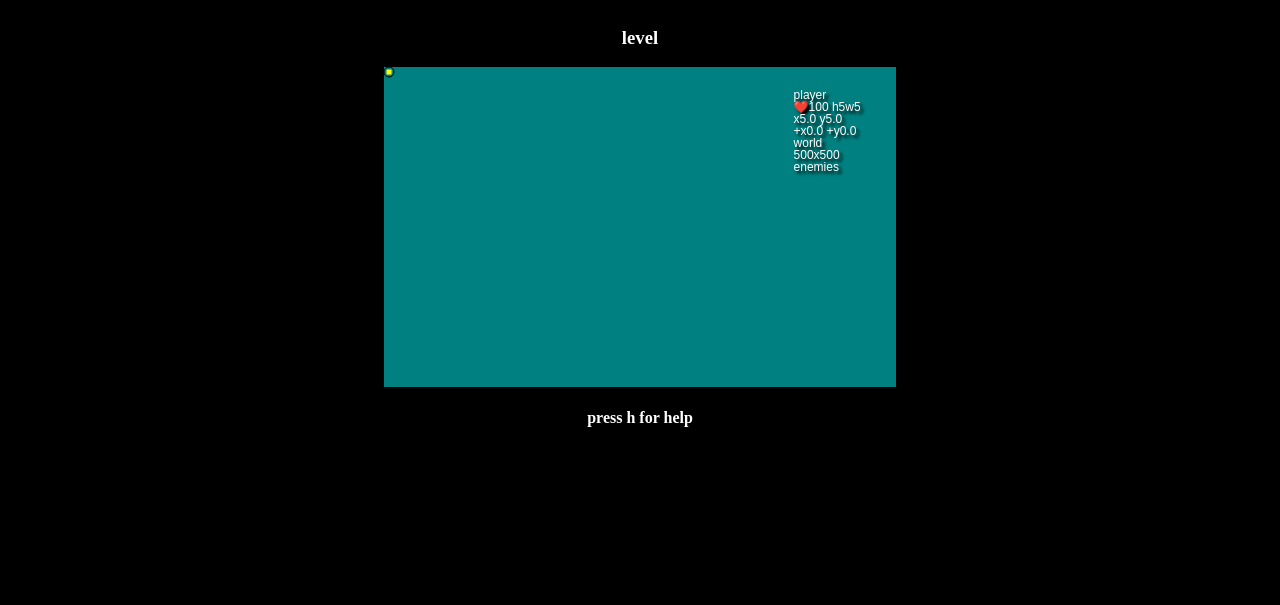
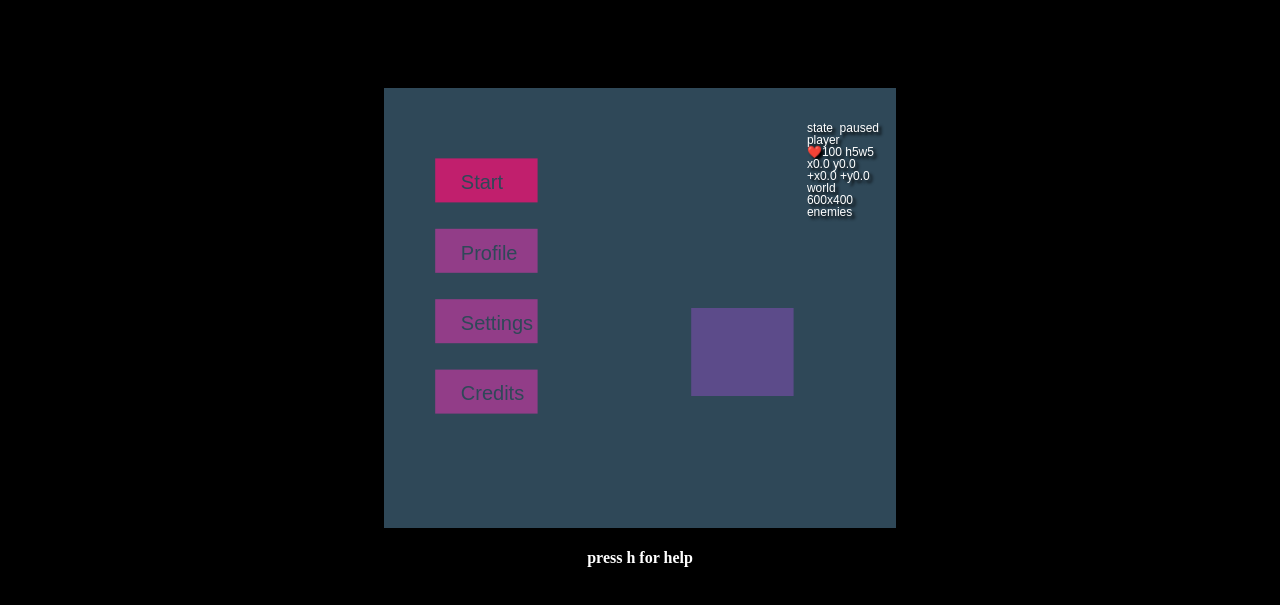
Before and after one commit to vaernion/crimsonstate, a website built with webpack: page public/index.html in a window 1280 px wide. Shown: the top 605 px of the page. Built offline with nearby package versions, Linux system fonts and the light colour scheme.

Commit message:
menu system, pausing, restart, lots of tweaks

```diff
--- a/public/index.html
+++ b/public/index.html
@@ -12,8 +12,6 @@
       <!-- <h2>Crimsonstate</h2> -->
     </header>
     <main id="main">
-      <h3>level</h3>
-      <div id="input-display"></div>
       <canvas id="game-canvas"></canvas>
       <div id="help">
         <h4 id="help-clue">press h for help</h4>
@@ -22,14 +20,16 @@
             <li>esc: pause</li>
             <li>wasd/arrows: move</li>
             <li>mouse: aim & shoot</li>
-            <li>space: use ability</li>
+            <li>space/enter: activate ability/menu</li>
             <li>health: don't die</li>
           </ul>
         </div>
       </div>
     </main>
     <footer id="footer">
-      <span class="about"> !!! </span>
+      <span class="about">
+        <!-- ??? -->
+      </span>
       <address class="madeby">
         <span> made by vaernion</span>
         <span>
@@ -49,7 +49,9 @@
           >
         </span>
       </address>
-      <span class="about"> ?? </span>
+      <span class="about">
+        <!-- ??? -->
+      </span>
     </footer>
     <script src="bundle.js"></script>
   </body>
--- a/public/style.css
+++ b/public/style.css
@@ -18,6 +18,7 @@ a:hover {
 }
 
 #main {
+  margin-top: 10vh;
   display: flex;
   flex-flow: column;
   align-items: center;
--- /dev/null
+++ b/src/constants.ts
@@ -0,0 +1,6 @@
+export const constants = {
+  world: {
+    width: 600,
+    height: 400,
+  },
+};
--- a/src/controls.ts
+++ b/src/controls.ts
@@ -1,4 +1,4 @@
-enum ControlsButtons {
+enum ControlsKeys {
   w = "w",
   a = "a",
   s = "s",
@@ -9,96 +9,93 @@ enum ControlsButtons {
   right = "ArrowRight",
   h = "h",
   space = " ",
+  enter = "Enter",
+  esc = "Escape",
+  r = "r",
   pipe = "|",
 }
 
 export class Controls {
-  #context: Document;
+  private document: Document;
   public showDebug: boolean = process.env.NODE_ENV === "development";
 
-  // read by game on next update to decide vector
+  // read by game on next update to decide vector and menu navigation
   public isMovingUp: boolean = false;
   public isMovingLeft: boolean = false;
   public isMovingRight: boolean = false;
   public isMovingDown: boolean = false;
   // can't be canceled, set to false by game after activation finishes
   public isActivatingAbility: boolean = false;
+  // unpause, go back one step in menu etc.
+  public isEscaping: boolean = false;
+  public isRestarting: boolean = false;
 
   constructor(context: Document) {
-    this.#context = context;
-    this.#context.addEventListener("keydown", this.keyHelper.bind(this));
-    this.#context.addEventListener("keyup", this.keyHelper.bind(this));
-
-    // setInterval(() => {
-    //   console.log({
-    //     w: this.isHoldingW,
-    //     a: this.isHoldingA,
-    //     s: this.isHoldingS,
-    //     d: this.isHoldingD,
-    //   });
-    // }, 1000);
+    this.document = context;
+    this.document.addEventListener("keydown", this.keyHelper.bind(this));
+    this.document.addEventListener("keyup", this.keyHelper.bind(this));
   }
 
   private keyHelper(ev: KeyboardEvent) {
     // TS doesn't like Object.values(ControlsButtons).includes(ev.key)
-    let validButtons: string[] = Object.values(ControlsButtons);
+    let validButtons: string[] = Object.values(ControlsKeys);
     if (validButtons.includes(ev.key)) {
       // prevent accidental scrolling of the page
       ev.preventDefault();
     }
     switch (ev.key) {
-      case ControlsButtons.pipe:
+      case ControlsKeys.pipe:
         if (ev.type === "keydown") this.showDebug = !this.showDebug;
         break;
-      case ControlsButtons.h:
+      case ControlsKeys.h:
         if (ev.type === "keydown") this.handleHelp();
         break;
-      case ControlsButtons.w:
-      case ControlsButtons.a:
-      case ControlsButtons.s:
-      case ControlsButtons.d:
-      case ControlsButtons.up:
-      case ControlsButtons.left:
-      case ControlsButtons.down:
-      case ControlsButtons.right:
+      case ControlsKeys.esc:
+        if (ev.type === "keydown") this.isEscaping = !this.isEscaping;
+        break;
+      case ControlsKeys.space:
+      case ControlsKeys.enter:
+        if (ev.type === "keydown") this.handleAbility();
+        break;
+      case ControlsKeys.r:
+        if (ev.type === "keydown") this.isRestarting = true;
+        break;
+      case ControlsKeys.w:
+      case ControlsKeys.a:
+      case ControlsKeys.s:
+      case ControlsKeys.d:
+      case ControlsKeys.up:
+      case ControlsKeys.left:
+      case ControlsKeys.down:
+      case ControlsKeys.right:
         this.handleDirection(ev);
-        break;
-      case ControlsButtons.space:
-        this.handleAbility();
         break;
     }
   }
 
   private handleHelp() {
-    const helpClue = this.#context.getElementById("help-clue");
-    const helpContent = this.#context.getElementById("help-content");
+    const helpClue = this.document.getElementById("help-clue");
+    const helpContent = this.document.getElementById("help-content");
     if (helpClue) helpClue.hidden = !helpClue.hidden;
     if (helpContent) helpContent.hidden = !helpContent.hidden;
   }
 
   private handleDirection(ev: KeyboardEvent) {
-    // const inputDisplay = this.#context.getElementById("input-display");
-    // if (inputDisplay) {
-    //   inputDisplay.textContent =
-    //     ev.key + (this.isActivatingAbility ? " +ability" : "");
-    // }
-    // console.count(ev.key);
-
     switch (ev.key) {
-      case ControlsButtons.w:
-      case ControlsButtons.up:
+      case ControlsKeys.w:
+      case ControlsKeys.up:
         this.isMovingUp = ev.type === "keydown";
         break;
-      case ControlsButtons.a:
-      case ControlsButtons.left:
+      case ControlsKeys.a:
+      case ControlsKeys.left:
         this.isMovingLeft = ev.type === "keydown";
         break;
-      case ControlsButtons.s:
-      case ControlsButtons.down:
+      case ControlsKeys.s:
+      case ControlsKeys.down:
         this.isMovingDown = ev.type === "keydown";
         break;
-      case ControlsButtons.d:
-      case ControlsButtons.right:
+      case ControlsKeys.d:
+      case ControlsKeys.right:
         this.isMovingRight = ev.type === "keydown";
         break;
     }
--- a/src/debug.ts
+++ b/src/debug.ts
@@ -1,4 +1,5 @@
 import { Controls } from "./controls";
+import { GameState } from "./game";
 import { Player } from "./player";
 import { World } from "./world";
 
@@ -6,6 +7,7 @@ export class Debug {
   public drawDebug(
     canvas: HTMLCanvasElement,
     ctx: CanvasRenderingContext2D,
+    state: GameState,
     controls: Controls,
     player: Player,
     world: World
@@ -13,9 +15,11 @@ export class Debug {
     ctx.save();
 
     const debugInfo = `
-player
-❤️${player.health} h${player.height}w${player.width} \
-${controls.isActivatingAbility ? "💣" : ""}
+    state ${state.hasStarted ? "started" : ""} ${state.paused ? "paused" : ""}
+    player ${controls.isEscaping ? "+ESC" : ""}
+    ❤️${player.health} h${player.height}w${player.width} ${
+      controls.isActivatingAbility ? "💣" : ""
+    }
     x${player.position.x.toFixed(1)} y${player.position.y.toFixed(1)}
     +x${player.movement.x.toFixed(1)} +y${player.movement.y.toFixed(1)}
     world
--- a/src/game.ts
+++ b/src/game.ts
@@ -1,5 +1,7 @@
+import { canvasHeightFraction, canvasWidthFraction } from ".";
 import { Controls } from "./controls";
 import { Debug } from "./debug";
+import { Menu } from "./menu";
 import { Player } from "./player";
 import { World } from "./world";
 
@@ -10,16 +12,26 @@ export interface GameFrames {
   dt: number;
   referenceRefresh: number;
 }
+export interface GameState {
+  paused: boolean;
+  hasStarted: boolean;
+}
 
 export class Game {
-  public canvas: HTMLCanvasElement;
+  private canvas: HTMLCanvasElement;
   private ctx: CanvasRenderingContext2D;
 
   private debug = new Debug();
+
+  private menu: Menu = new Menu();
   private controls: Controls = new Controls(document);
   private player: Player = new Player();
-  private world: World = new World(500, 500);
+  private world: World;
 
+  private state: GameState = {
+    paused: true,
+    hasStarted: false,
+  };
   private frames: GameFrames = {
     count: 0,
     // maxCount: 100,
@@ -28,7 +40,14 @@ export class Game {
     referenceRefresh: 1000 / 60,
   };
 
-  constructor(canvas: HTMLCanvasElement, width: number, height: number) {
+  constructor(
+    canvas: HTMLCanvasElement,
+    canvasWidth: number,
+    canvasHeight: number,
+    worldWidth: number,
+    worldHeight: number
+  ) {
+    this.world = new World(worldWidth, worldHeight);
     this.canvas = canvas;
     const ctx = canvas.getContext("2d");
     if (ctx) {
@@ -36,77 +55,153 @@ export class Game {
     } else {
       throw new Error("canvas context is null");
     }
-    canvas.width = width;
-    canvas.height = height;
+    canvas.width = canvasWidth;
+    canvas.height = canvasHeight;
+  }
+
+  pause() {
+    this.state.paused = !this.state.paused;
+  }
+
+  restart() {
+    this.controls = new Controls(document);
+    this.player = new Player();
+    this.world = new World(this.world.width, this.world.height);
   }
 
   public initLoop() {
     requestAnimationFrame(this.loop.bind(this));
   }
 
-  private loop(timestamp: DOMHighResTimeStamp) {
-    this.update(timestamp);
-    this.draw();
+  private loop(timestamp: DOMHighResTimeStamp): void {
+    this.update(
+      timestamp,
+      this.canvas,
+      this.frames,
+      this.state,
+      this.controls,
+      this.menu,
+      this.player,
+      this.world
+    );
+    this.draw(
+      this.canvas,
+      this.ctx,
+      this.debug,
+      this.state,
+      this.controls,
+      this.menu,
+      this.player,
+      this.world
+    );
     requestAnimationFrame(this.loop.bind(this));
   }
 
-  private update(timestamp: DOMHighResTimeStamp) {
-    // skip every 7th frame to test delta
-    if (this.frames.count > 0 && this.frames.count % 7 === 0) {
-      this.frames.count++;
+  private update(
+    timestamp: DOMHighResTimeStamp,
+    canvas: HTMLCanvasElement,
+    frames: GameFrames,
+    state: GameState,
+    controls: Controls,
+    menu: Menu,
+    player: Player,
+    world: World
+  ): void {
+    // skip certain frames mod 10 for delta time testing
+    // if ([0, 1, 3, 5, 6, 7].includes(this.frames.count % 10)) {
+    //   this.frames.count++;
+    //   return;
+    // }
+
+    if (controls.isRestarting) {
+      this.restart();
+    }
+
+    if (controls.isEscaping) {
+      // open pause menu
+      if (state.hasStarted && !state.paused) {
+        state.paused = true;
+        menu.isShowingMenu = true;
+        controls.isActivatingAbility = false;
+      } else if (state.paused && menu.isShowingMenu) {
+        // go back one step here, add condition in previous block
+        controls.isEscaping = false;
+      }
+    }
+
+    // redundant check to ensure game wont run in background
+    if (state.paused && menu.isShowingMenu) {
+      menu.update(controls, timestamp);
+      if (menu.isStartingGame) {
+        state.hasStarted = true;
+        state.paused = false;
+        menu.isStartingGame = false;
+        menu.isShowingMenu = false;
+        controls.isEscaping = false;
+      }
       return;
     }
 
     // player movement
-    this.frames.dt = timestamp - this.frames.lastTimestamp;
-    this.player.movePlayer(
-      this.controls,
-      this.world,
-      this.frames,
-      this.canvas.width,
-      this.canvas.height
-    );
+    frames.dt = timestamp - frames.lastTimestamp;
+    player.movePlayer(controls, world, frames, canvas.width, canvas.height);
 
-    this.frames.lastTimestamp = timestamp;
-    this.frames.count++;
+    frames.lastTimestamp = timestamp;
+    frames.count++;
   }
 
-  private draw() {
+  draw(
+    canvas: HTMLCanvasElement,
+    ctx: CanvasRenderingContext2D,
+    debug: Debug,
+    state: GameState,
+    controls: Controls,
+    menu: Menu,
+    player: Player,
+    world: World
+  ): void {
+    // dynamic resize
+    canvas.width = window.innerWidth * canvasWidthFraction;
+    canvas.height = window.innerHeight * canvasHeightFraction;
+
+    // menu screen
+    if (menu.isShowingMenu) {
+      menu.draw(canvas, ctx, state);
+      if (controls.showDebug) {
+        debug.drawDebug(canvas, ctx, state, controls, player, world);
+      }
+      return;
+    }
     // background
-    this.ctx.fillStyle = "teal";
-    this.ctx.fillRect(0, 0, this.canvas.width, this.canvas.height);
+    ctx.fillStyle = "teal";
+    ctx.fillRect(0, 0, canvas.width, canvas.height);
+
+    // world edge
+    ctx.fillStyle = "grey";
+    ctx.fillRect(0, 0, 0, 0); // top
+    ctx.fillRect(0, world.height, world.width, world.height); // bottom
+    ctx.fillRect(0, 0, 0, 0); // left
+    ctx.fillRect(world.width, 0, 10000, 10000); // right
+
+    // debug info
+    if (controls.showDebug) {
+      debug.drawDebug(canvas, ctx, state, controls, player, world);
+    }
 
     // player
-    this.ctx.fillStyle = "yellow";
-    this.ctx.fillRect(
+    ctx.fillStyle = "yellow";
+    ctx.fillRect(
       // divide by 2 to keep x and y in center of player sprite
-      this.player.position.x - this.player.width / 2,
-      this.player.position.y - this.player.height / 2,
-      this.player.width,
-      this.player.height
+      player.position.x - player.width / 2,
+      player.position.y - player.height / 2,
+      player.width,
+      player.height
     );
 
     // player outline
-    this.ctx.beginPath();
-    this.ctx.fillStyle = "red";
-    this.ctx.arc(
-      this.player.position.x,
-      this.player.position.y,
-      this.player.width,
-      0,
-      2 * Math.PI
-    );
-    this.ctx.stroke();
-
-    // debug info
-    if (this.controls.showDebug) {
-      this.debug.drawDebug(
-        this.canvas,
-        this.ctx,
-        this.controls,
-        this.player,
-        this.world
-      );
-    }
+    ctx.beginPath();
+    ctx.fillStyle = "red";
+    ctx.arc(player.position.x, player.position.y, player.width, 0, 2 * Math.PI);
+    ctx.stroke();
   }
 }
--- a/src/index.ts
+++ b/src/index.ts
@@ -1,12 +1,22 @@
+import { constants } from "./constants";
 import { Game } from "./game";
+
+export const canvasWidthFraction = 0.4;
+export const canvasHeightFraction = 0.55;
 
 function init() {
   const canvas = document.getElementById("game-canvas");
-  const canvasWidth = window.innerWidth * 0.4;
-  const canvasHeight = window.innerHeight * 0.4;
+  const canvasWidth = window.innerWidth * canvasWidthFraction;
+  const canvasHeight = window.innerHeight * canvasWidthFraction;
 
   if (canvas instanceof HTMLCanvasElement) {
-    const game = new Game(canvas, canvasWidth, canvasHeight);
+    const game = new Game(
+      canvas,
+      canvasWidth,
+      canvasHeight,
+      constants.world.width,
+      constants.world.height
+    );
     game.initLoop();
   } else {
     throw new Error("no canvas found");
--- /dev/null
+++ b/src/menu.ts
@@ -0,0 +1,110 @@
+import { Controls } from "./controls";
+import { GameState } from "./game";
+import { colors } from "./style";
+
+export class Menu {
+  public isShowingMenu: boolean = true;
+  public isStartingGame: boolean = false;
+  private menuItems = [
+    new MenuItem("Start", () => {
+      this.isStartingGame = true;
+    }),
+    new MenuItem("Profile", () => {
+      console.log("profile");
+    }),
+    new MenuItem("Settings", () => {
+      console.log("settings");
+    }),
+    new MenuItem("Credits", () => {
+      console.log("credits");
+    }),
+  ];
+  private selectedItemIndex: number = 0;
+  private lastInteractionTimestamp: number = 0;
+  private interactionCooldown: number = 250; // necessary to prevent one interaction per update
+
+  update(controls: Controls, timestamp: DOMHighResTimeStamp) {
+    if (
+      !(
+        controls.isMovingUp ||
+        controls.isMovingDown ||
+        controls.isActivatingAbility
+      ) ||
+      this.lastInteractionTimestamp + this.interactionCooldown > timestamp
+    ) {
+      return;
+    }
+    // up
+    if (controls.isMovingUp) {
+      this.selectedItemIndex =
+        this.selectedItemIndex - 1 >= 0
+          ? this.selectedItemIndex - 1
+          : this.menuItems.length - 1;
+
+      // down
+    } else if (controls.isMovingDown) {
+      this.selectedItemIndex =
+        (this.selectedItemIndex + 1) % this.menuItems.length;
+      // activate
+    } else if (controls.isActivatingAbility) {
+      this.menuItems[this.selectedItemIndex].onactivation();
+    }
+    controls.isActivatingAbility = false;
+    this.lastInteractionTimestamp = timestamp;
+  }
+
+  draw(
+    canvas: HTMLCanvasElement,
+    ctx: CanvasRenderingContext2D,
+    state: GameState
+  ) {
+    ctx.save();
+
+    ctx.fillStyle = colors.c6;
+    ctx.fillRect(0, 0, canvas.width, canvas.height);
+
+    const itemHeight = canvas.height * 0.1;
+
+    // draw menu buttons
+    this.menuItems.forEach((item, idx) => {
+      ctx.fillStyle = this.selectedItemIndex === idx ? colors.c2 : colors.c3;
+
+      ctx.fillRect(
+        canvas.width * 0.1,
+        (canvas.height * 0.1 + itemHeight) * (1 + idx) * 0.8,
+        canvas.width * 0.2,
+        itemHeight
+      );
+
+      // button text
+      ctx.fillStyle = colors.c6;
+      ctx.font = "20px arial";
+      //   ctx.textBaseline = "top";
+      ctx.fillText(
+        item.label === "Start" && state.hasStarted ? "Resume" : item.label,
+        canvas.width * 0.15,
+        (canvas.height * 0.1 + itemHeight) * (1 + idx) * 0.8 + itemHeight * 0.7
+      );
+    });
+
+    // crimsonstate art/image here later instead of rectangle
+    ctx.fillStyle = colors.c4;
+    ctx.fillRect(
+      canvas.width * 0.6,
+      canvas.height * 0.5,
+      canvas.width * 0.2,
+      canvas.height * 0.2
+    );
+
+    ctx.restore();
+  }
+}
+
+class MenuItem {
+  public label: string;
+  public onactivation: () => void;
+  constructor(label: string, onclick: () => void) {
+    this.label = label;
+    this.onactivation = onclick;
+  }
+}
--- a/src/player.ts
+++ b/src/player.ts
@@ -79,7 +79,7 @@ export class Player {
       this.position.x = world.width - this.width;
     }
     if (this.position.y + this.height >= world.height) {
-      this.position.y = world.width - this.width;
+      this.position.y = world.height - this.height;
     }
   }
 }
--- /dev/null
+++ b/src/style.ts
@@ -0,0 +1,8 @@
+export const colors = {
+  c1: "#dc143c", // "crimson"
+  c2: "#c11f6d",
+  c3: "#923d88",
+  c4: "#5c4b8a",
+  c5: "#344e76",
+  c6: "#2f4858",
+};
--- a/src/world.ts
+++ b/src/world.ts
@@ -1,6 +1,6 @@
 export class World {
   public width: number;
-  height: number;
+  public height: number;
 
   constructor(width: number, height: number) {
     (this.width = width), (this.height = height);
```
Also changed, not shown: README.md. Lines whose indentation alone changed are shown as unchanged.
